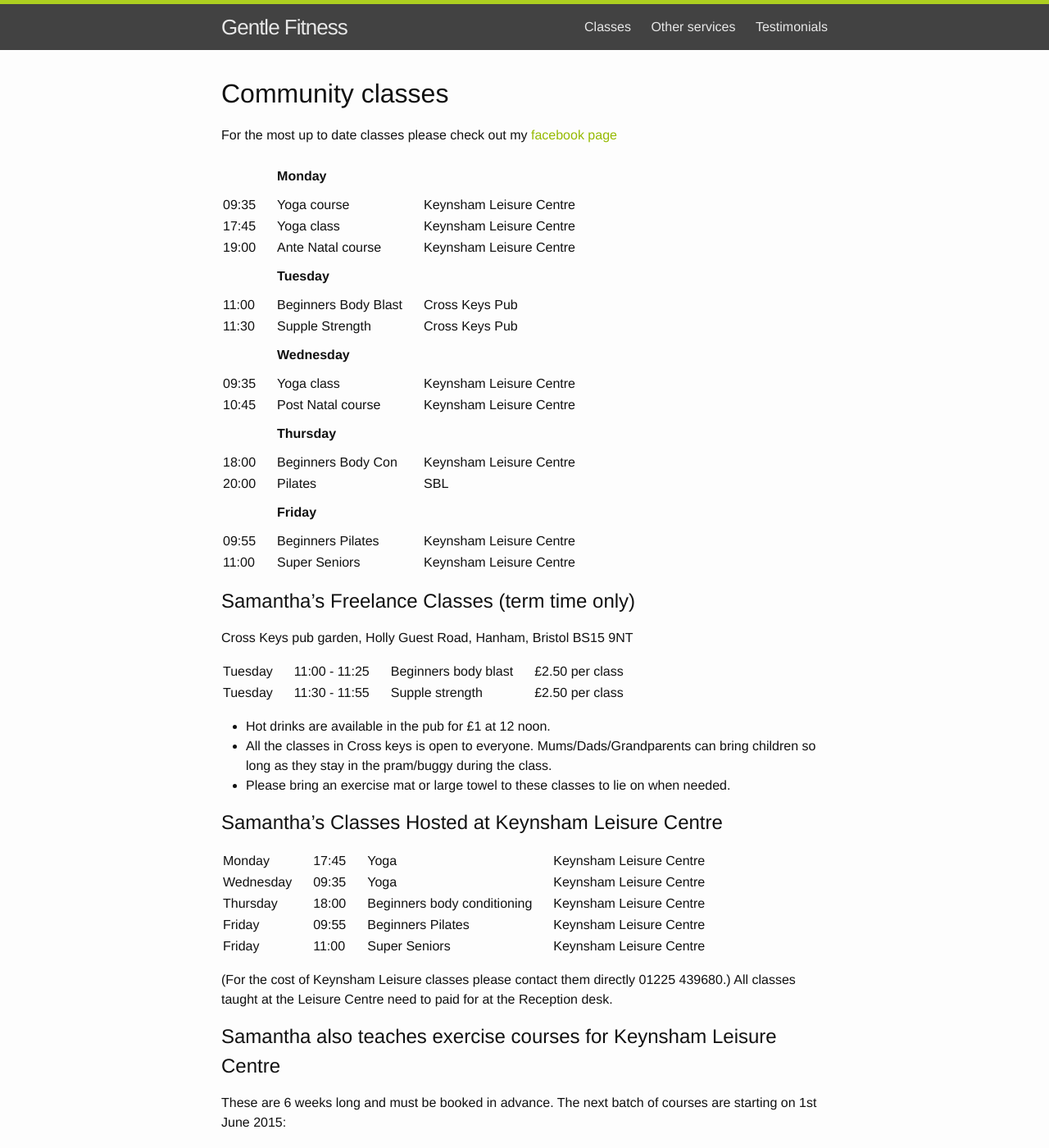
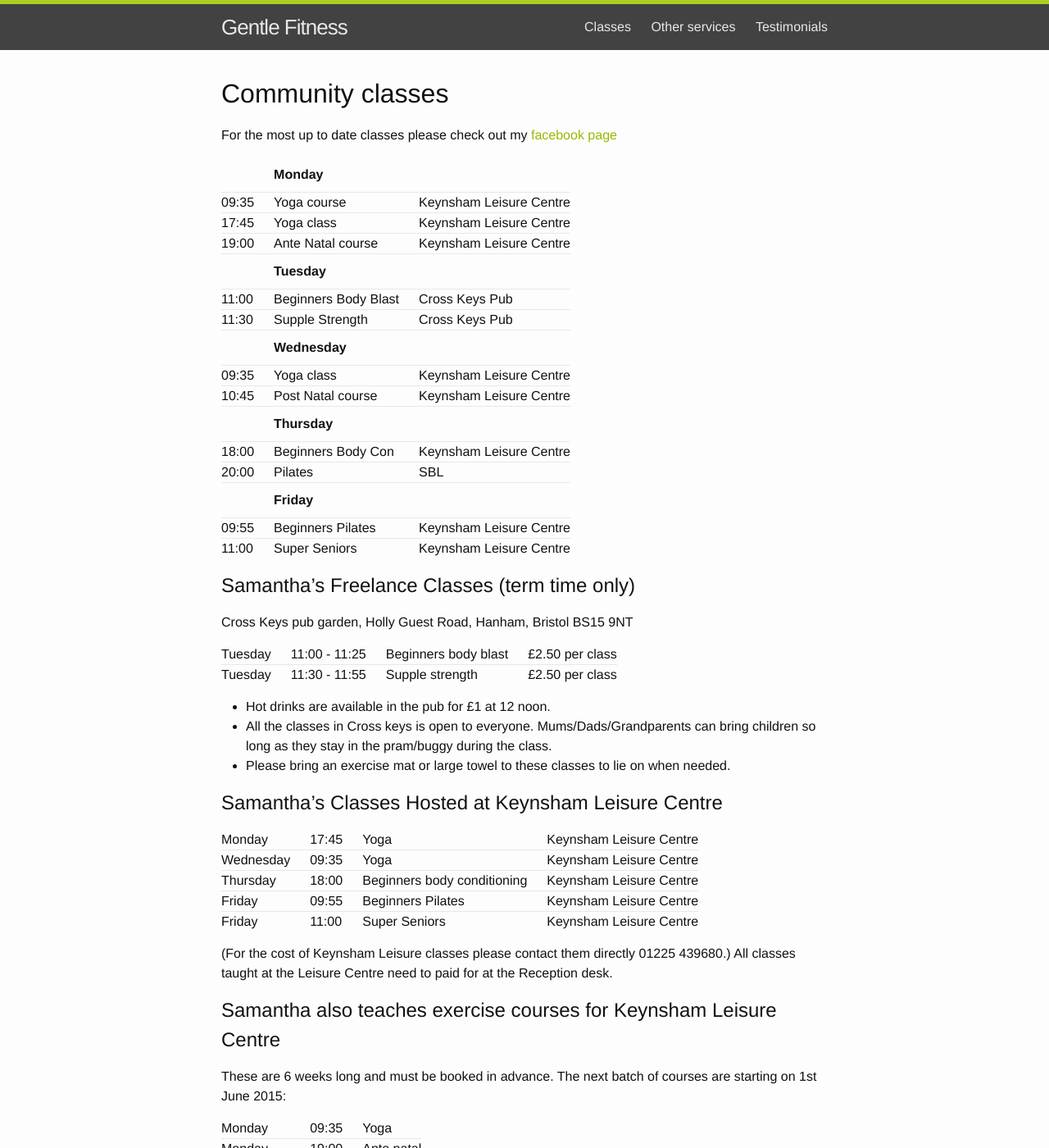
Before and after one commit to gentlefitness-www/gentlefitness-www, a Jekyll site: the page built from classes.md, in a window 1280 px wide and 1400 px high. Shown: the whole window at 82% size. Built offline with Jekyll 4.4.1, drawn with Linux system fonts in a browser that asks for light colours.

Commit message:
Tweaked table styles

```diff
--- a/_sass/_base.scss
+++ b/_sass/_base.scss
@@ -101,8 +101,23 @@ pre {
     }
 }
 
+table {
+    border-spacing: 0;
+}
+
+tr:first-child {
+    td {
+        border-top: none;
+    }
+}
+
 td {
-    padding: 0 24px 0 0;
+    padding: 0 0 0 24px;
+    border-top: 1px solid $grey-color-light;
+
+    &:first-child {
+        padding-left: 0;
+    }
 
     strong {
         line-height: 42px;
```
